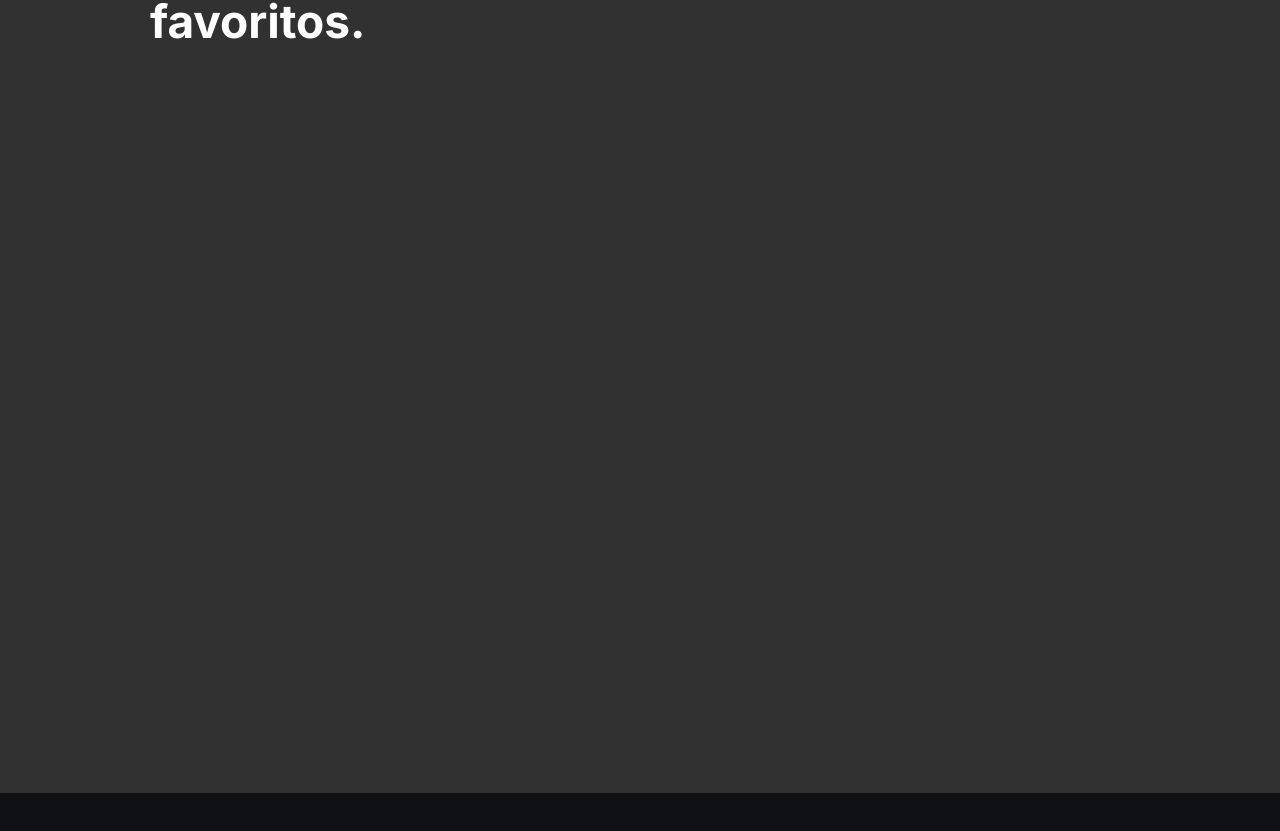
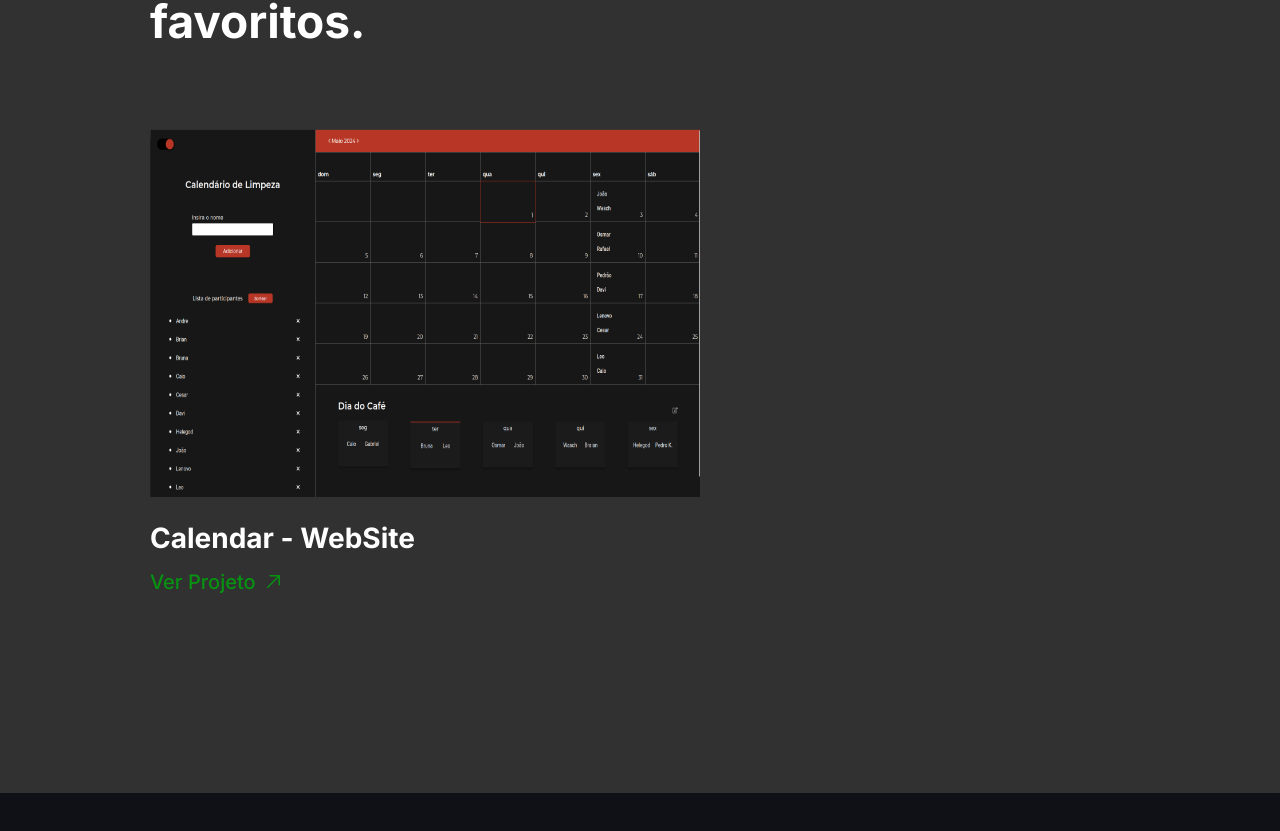
Before and after one commit to AndreMour/MyPortfolio, a React (Create React App) app: page / in a window 1280 px wide. Shown: the part 1636-2467 px from the top of the page. Built offline with nearby package versions, Linux system fonts and the light colour scheme.

Commit message:
Add new project

```diff
--- a/src/Components/Home/styles.js
+++ b/src/Components/Home/styles.js
@@ -1,5 +1,5 @@
 import styled from 'styled-components';
-import { COLORS } from '../../colors/colors';
+import { COLORS } from '../../assets/colors/colors';
 import { GoDownload } from "react-icons/go";
 
 export const HomeContainer = styled.div`
--- a/src/Components/NavBar/styles.js
+++ b/src/Components/NavBar/styles.js
@@ -1,5 +1,5 @@
 import styled from "styled-components";
-import { COLORS } from "../../colors/colors";
+import { COLORS } from "../../assets/colors/colors";
 
 export const NavContainer = styled.div`
   display: flex;
--- a/src/Components/Projects/index.jsx
+++ b/src/Components/Projects/index.jsx
@@ -1,5 +1,13 @@
 import React from "react";
-import { AlignDiv, Button, Container, ContainerContent, DivButton, DivTitle, Text, Title } from "./styles";
+import {
+    AlignDiv, Button, Container,
+    ContainerContent, DivButton, DivTitle,
+    Text, Title, InlineDiv, ProjectDiv,
+    Images, ProjectTitle,
+    SeeProject,
+    SeeIcon, SeeDiv
+} from "./styles";
+import Calendar from "../../assets/images/Calendar.png"
 
 const Projects = () => {
     return (
@@ -14,6 +22,16 @@ const Projects = () => {
                         <Button>Ver Projetos</Button>
                     </DivButton>
                 </AlignDiv>
+                <InlineDiv>
+                    <ProjectDiv>
+                        <Images src={Calendar} />
+                        <ProjectTitle>Calendar - WebSite</ProjectTitle>
+                        <SeeDiv>
+                            <SeeProject>Ver Projeto</SeeProject>
+                            <SeeIcon />
+                        </SeeDiv>
+                    </ProjectDiv>
+                </InlineDiv>
             </ContainerContent>
         </Container>
     )
--- a/src/Components/Projects/styles.js
+++ b/src/Components/Projects/styles.js
@@ -1,5 +1,6 @@
 import styled from "styled-components";
-import { COLORS } from "../../colors/colors";
+import { COLORS } from "../../assets/colors/colors";
+import { GoArrowUpRight } from "react-icons/go";
 
 export const Container = styled.div`
     width: 100%;
@@ -41,9 +42,47 @@ export const Button = styled.button`
     color: ${COLORS.primaryWhite};
     border: 1px solid ${COLORS.primaryGreen};
     margin-left: 40px;
+    cursor: pointer;
 `
 export const AlignDiv = styled.div`
     display: flex;
     width: 100%;
     justify-content: space-between;
 `
+export const InlineDiv = styled.div`
+    display: flex;
+    margin-top: 80px;
+`
+export const ProjectDiv = styled.div`
+    height: 478px;
+    width: 550;
+`
+export const Images = styled.img`
+    width: 550px;
+    height: 368px;
+`
+export const ProjectTitle = styled.h3`
+    font-family: 'Inter', sans-serif;
+    font-size: 28px;
+    font-weight: 700;
+    color: ${COLORS.primaryWhite};
+    margin-top: 20px;
+`
+export const SeeDiv = styled.div`
+    display: flex;
+    align-items: center;
+    margin-top: 15px;
+    cursor: pointer;
+    width: max-content;
+`
+export const SeeProject = styled.h5`
+    font-family: 'Inter', sans-serif;
+    font-size: 20px;
+    font-weight: 500;
+    color: ${COLORS.primaryGreen};
+`
+export const SeeIcon = styled(GoArrowUpRight)`
+    font-size: 24px;
+    color: ${COLORS.primaryGreen};
+    margin-left: 5px;
+`
--- a/src/Components/Skills/styles.js
+++ b/src/Components/Skills/styles.js
@@ -1,5 +1,5 @@
 import styled from "styled-components";
-import { COLORS } from "../../colors/colors";
+import { COLORS } from "../../assets/colors/colors";
 import { FaCode } from "react-icons/fa6";
 
 export const Container = styled.div`
--- a/src/Pages/styles.js
+++ b/src/Pages/styles.js
@@ -1,5 +1,5 @@
 import styled from "styled-components";
-import { COLORS } from "../colors/colors";
+import { COLORS } from "../assets/colors/colors";
 
 export const Container = styled.div`
     background-color: ${COLORS.Dark};
```
Also changed, not shown: src/Pages/App.js (indentation only), src/assets/colors/colors.js (renamed from src/colors/colors.js), src/assets/images/Calendar.png (added). Lines whose indentation alone changed are shown as unchanged.
